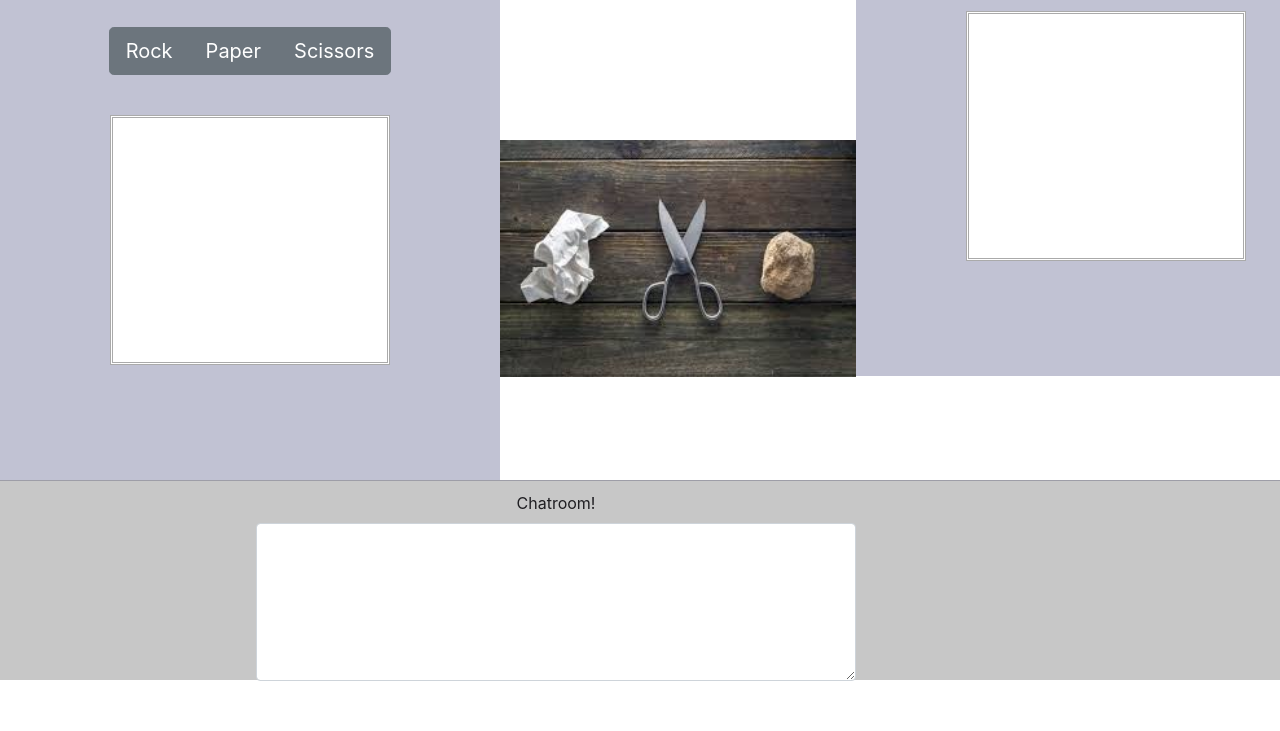
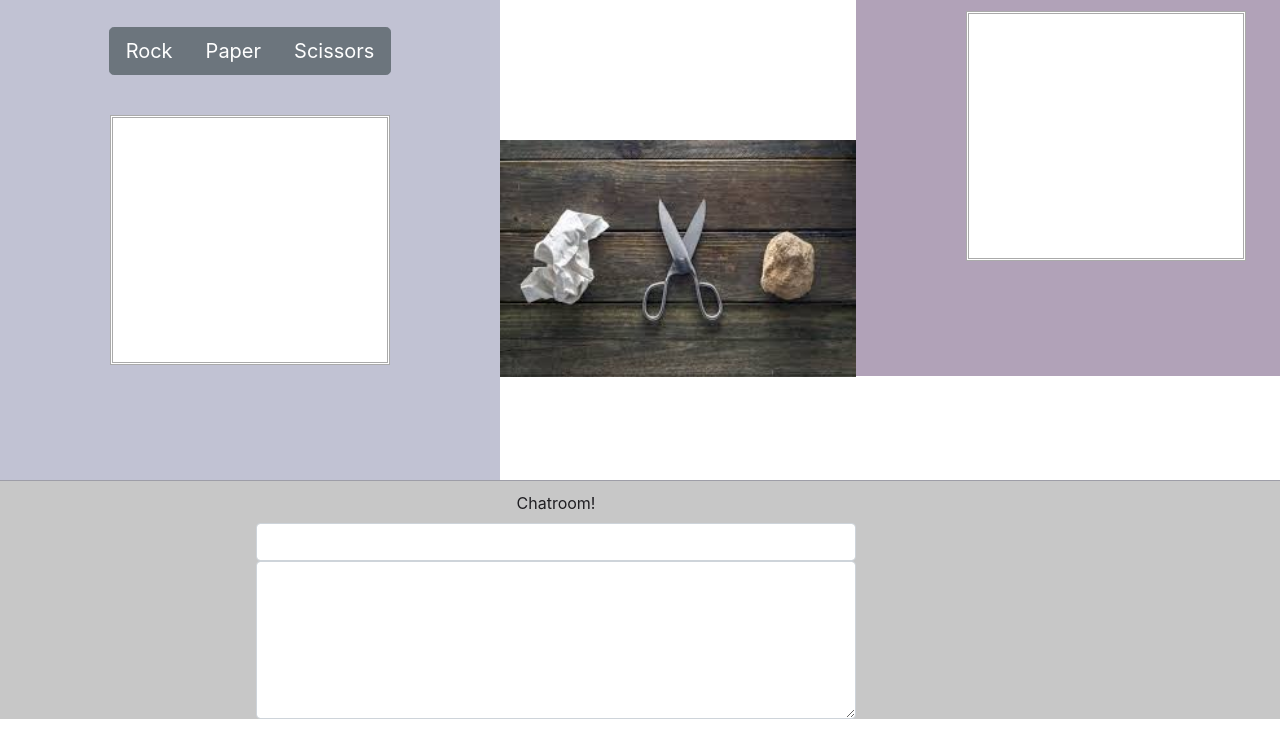
Before and after one commit to uojiakux/Rock_Paper_Scissors, a plain HTML site: page index.html in a window 1280 px wide. Shown: the part 69-800 px from the top of the page. Drawn offline with nearby package versions, Linux system fonts and the light colour scheme; no server answers.

Commit message:
12:15 am Sunday Push

```diff
--- a/index.html
+++ b/index.html
@@ -41,6 +41,7 @@
             <form>
             <div class="form-group">
                     <label for="exampleFormControlTextarea1">Chatroom!</label>
+                    <input class="form-control" id="userInput" rows="6"></input>
                     <textarea class="form-control" id="exampleFormControlTextarea1" rows="6"></textarea>
                   </div>
             </form>
--- a/style.css
+++ b/style.css
@@ -37,6 +37,7 @@ h1 {
 }
 
 #otherPlayerBoard {
+    background-color: rgb(177, 162, 184);
     position: fixed;
     left: 856px;
     bottom: 355px;
@@ -70,7 +71,7 @@ h1 {
     background-color: rgb(199, 199, 199);
     border-top: double 0.5px rgb(157, 157, 167);
     width: 1356px;
-    height: 200px;
+    height: 239px;
 
     position: fixed;
     top: 549px;
```
